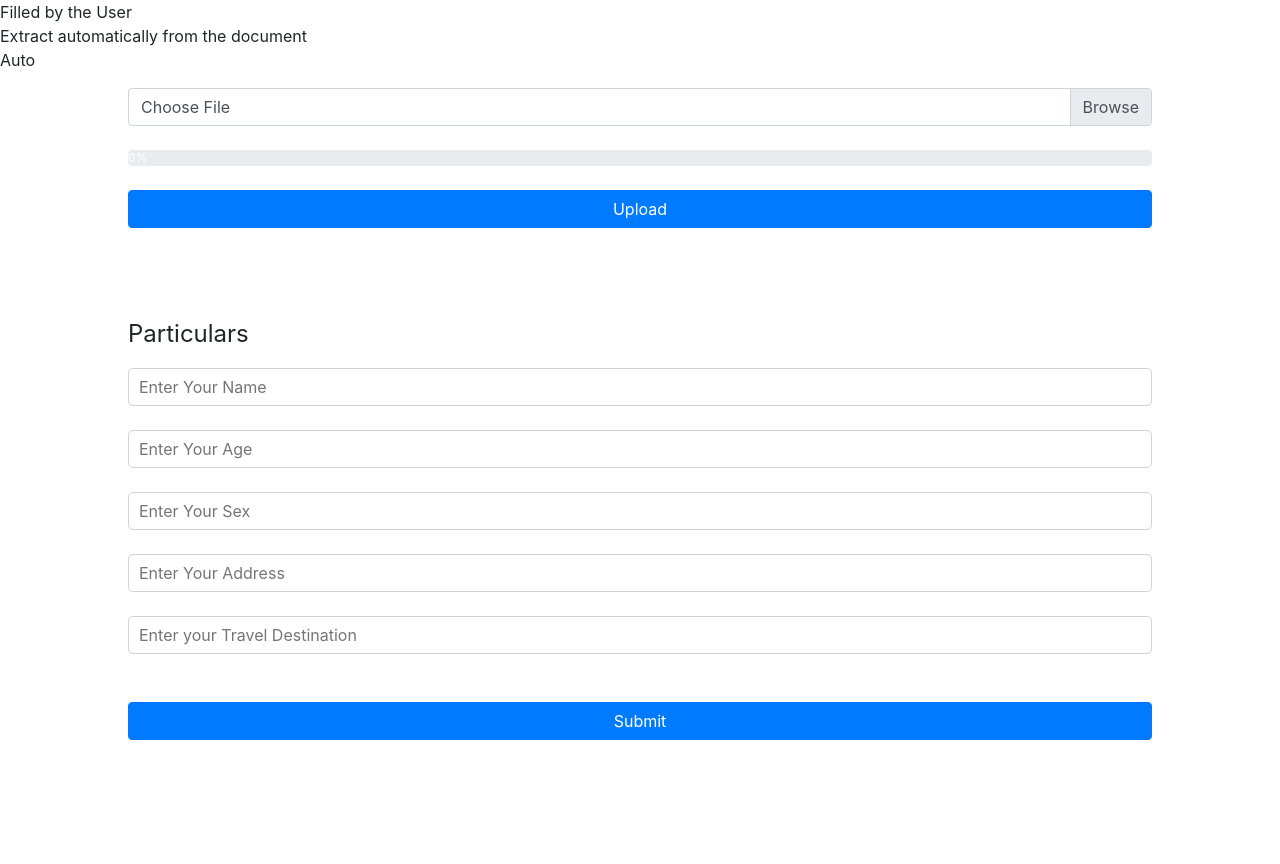
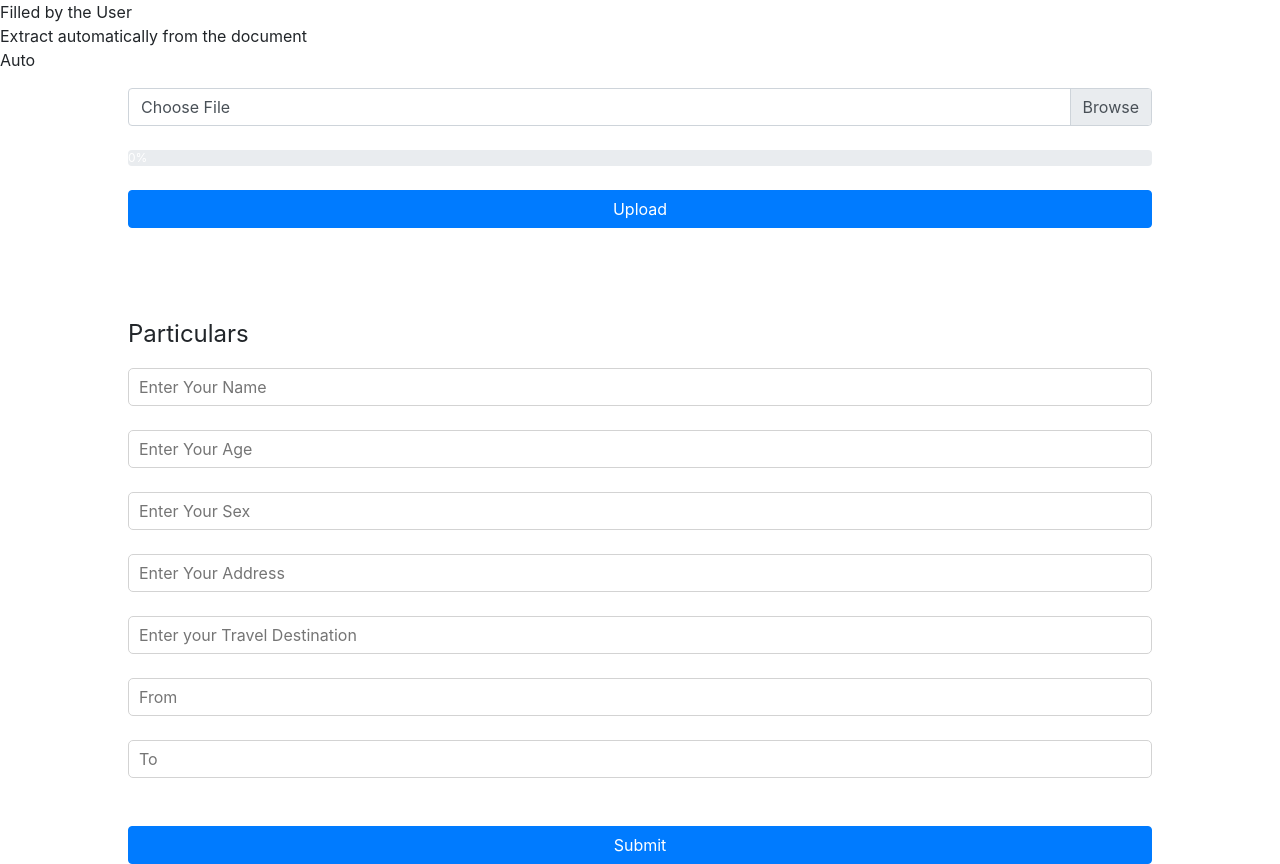
Before and after one commit to TheDa21crj/Travel, a React (Create React App) app in the folder front/: page / in a window 1280 px wide. Before the commit the page ends 800 px from the top, so only its background shows below. Built offline with nearby package versions, Linux system fonts and the light colour scheme.

Commit message:
Update Particulars.jsx

```diff
--- a/front/src/Components/UploadFile/Particulars.jsx
+++ b/front/src/Components/UploadFile/Particulars.jsx
@@ -6,8 +6,6 @@ export default function Particulars() {
     age: "",
     sex: "",
     address: "",
-    From: "",
-    To: "",
   });
 
   const DataInp = (e) => {
@@ -27,8 +25,6 @@ export default function Particulars() {
       age: "",
       sex: "",
       address: "",
-      From: "",
-      To: "",
     });
   };
   return (
@@ -74,6 +70,15 @@ export default function Particulars() {
         placeholder="Enter your Travel Destination"
       />
 
+      <input
+        type="text"
+        name="address"
+        className="PartInp"
+        placeholder="From"
+      />
+
+      <input type="text" name="address" className="PartInp" placeholder="To" />
+
       <button className="btn btn-primary btn-block mt-4" onClick={PostData}>
         Submit
       </button>
```
